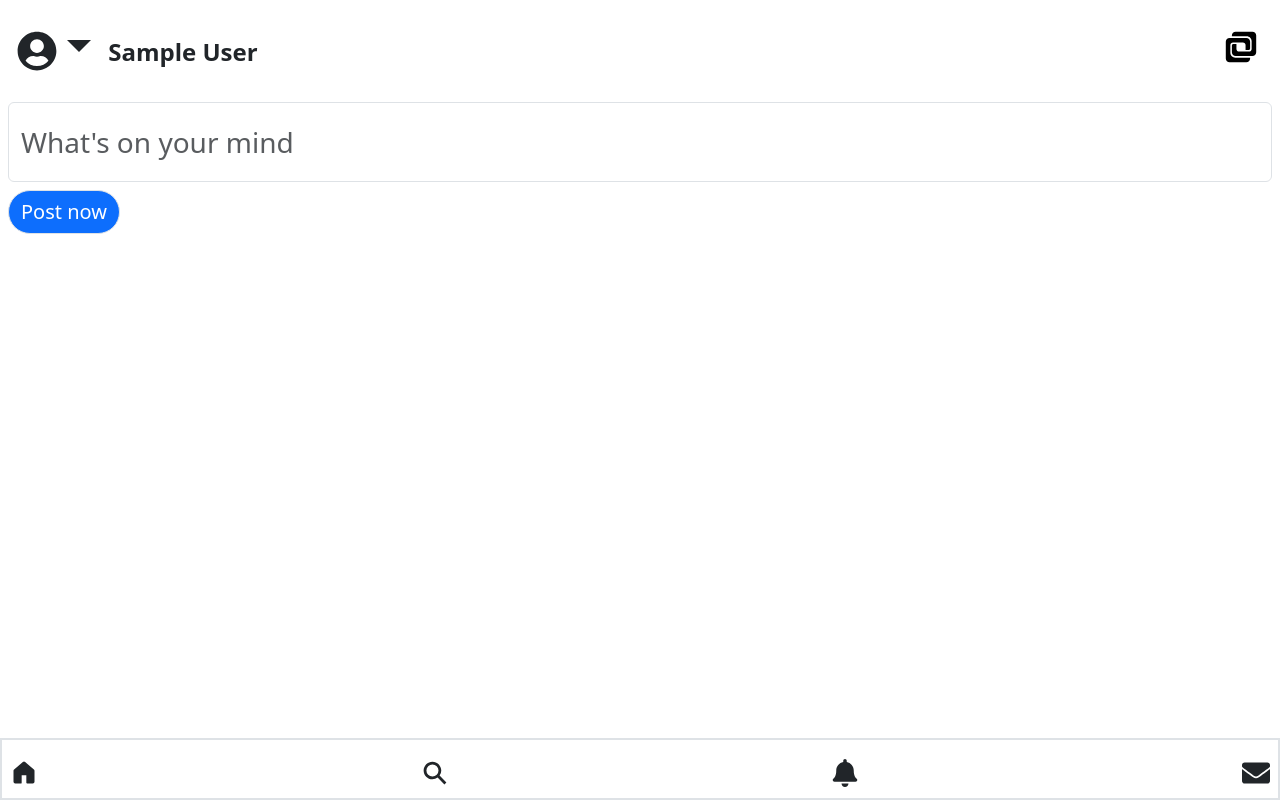
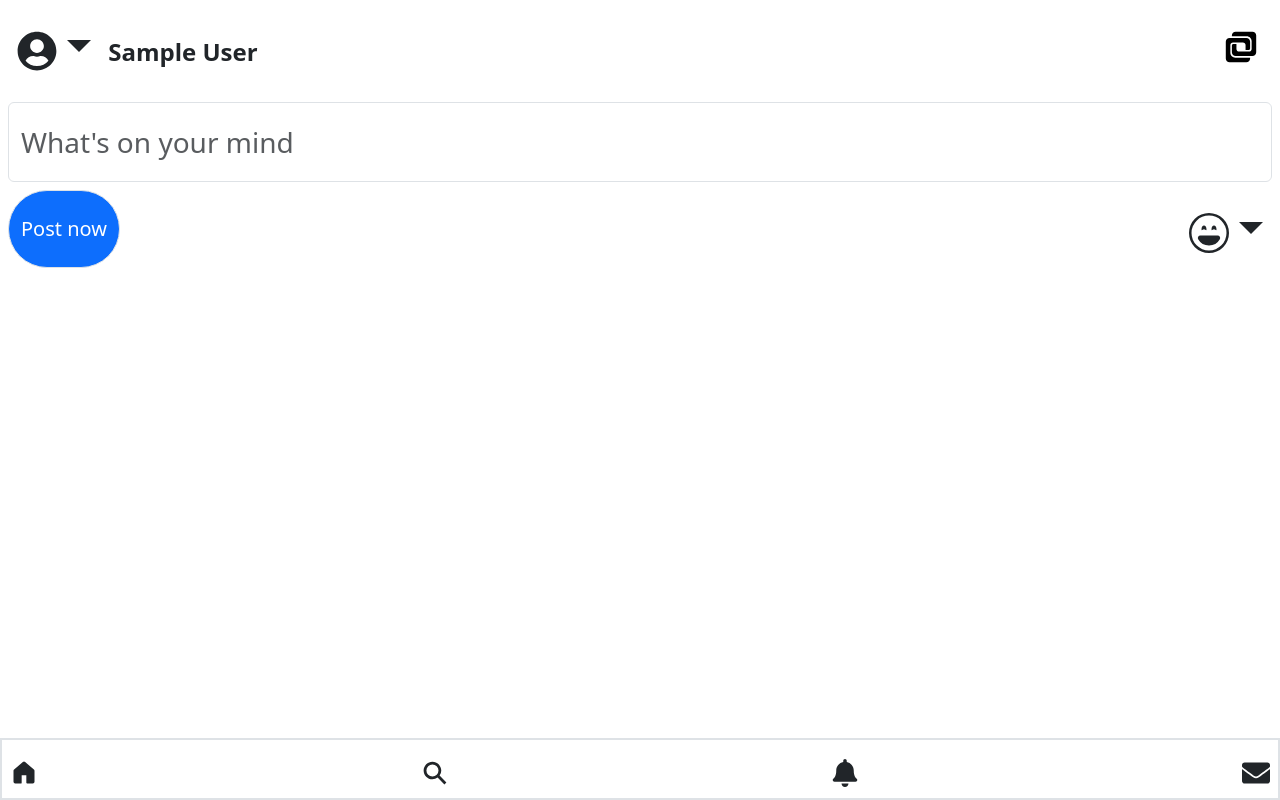
Before and after one commit to hamidazim321/klink-dev, a React (Create React App) app: page /Post in a window 1280 px wide. Built offline with nearby package versions, Linux system fonts and the light colour scheme; no server answers; sample sign-in values are in the browser's storage.

Commit message:
Add emojis in post form

```diff
--- a/src/components/Post.js
+++ b/src/components/Post.js
@@ -1,9 +1,37 @@
-import React, { useRef } from "react";
-import { Form, Button } from "react-bootstrap";
+import React, { useRef, useState, useEffect } from "react";
+import { Form, Button, Dropdown } from "react-bootstrap";
+import data from "@emoji-mart/data";
+import Picker from "@emoji-mart/react";
+import { BsEmojiLaughing } from "react-icons/bs";
 import "bootstrap/dist/css/bootstrap.min.css";
 
 export default function Post() {
-  const post = useRef();
+  const [post, setPost] = useState("");
+  const dropdownRef = useRef();
+  const [showDropdown, setShowDropdown] = useState(false);
+
+  const handleDropdownToggle = (isOpen) => {
+    setShowDropdown(isOpen);
+  };
+
+  const handleDocumentClick = (event) => {
+    if (dropdownRef.current && !dropdownRef.current.contains(event.target)) {
+      setShowDropdown(false);
+    }
+  };
+
+  const handleEmojiSelect = (emoji) => {
+    setPost(prev => prev + emoji.native)
+  }
+
+  useEffect(() => {
+    document.addEventListener("mousedown", handleDocumentClick);
+
+    return () => {
+      document.removeEventListener("mousedown", handleDocumentClick);
+    };
+  }, []);
+
   return (
     <Form className="w-100 p-2">
       <Form.Control
@@ -11,11 +39,41 @@ export default function Post() {
         placeholder="What's on your mind"
         className="mb-2 fs-3"
         style={{ minHeight: "80px" }}
-        ref={post}
+        value={post}
+        onChange={(e) => setPost(e.target.value)}
       />
-      <Button variant="primary" type="submit" className="fs-5 border rounded-pill ">
-        Post now
-      </Button>
+      <div className="d-flex justify-content-end">
+        <Button
+          variant="primary"
+          type="submit"
+          className="fs-5 border rounded-pill me-auto"
+        >
+          Post now
+        </Button>
+        <Dropdown
+          className="d-flex justify-content-end"
+          show={showDropdown}
+          onToggle={(isOpen) => handleDropdownToggle(isOpen)}
+          ref={dropdownRef}
+        >
+          <Dropdown.Toggle
+            variant="outline"
+            id="dropdown-basic"
+            className="fs-1 p-2"
+          >
+            <BsEmojiLaughing />
+          </Dropdown.Toggle>
+          <Dropdown.Menu>
+            <Dropdown.Item
+              onClick={(e) => {
+                e.stopPropagation();
+              }}
+            >
+              <Picker data={data} onEmojiSelect={handleEmojiSelect} />
+            </Dropdown.Item>
+          </Dropdown.Menu>
+        </Dropdown>
+      </div>
     </Form>
   );
 }
```
